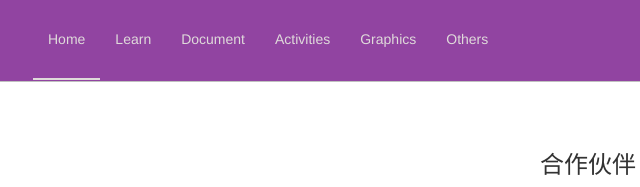
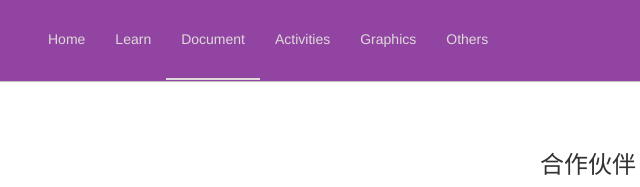
Before and after one commit to erdouzhang/wjs, a plain HTML site: page doc.html in a window 1280 px wide. Shown: the top 187 px of the page, 52-692 px from the left. Drawn offline with Linux system fonts and the light colour scheme; files whose address does not match are found by name.

Commit message:
doc activity repair

```diff
--- a/doc.html
+++ b/doc.html
@@ -45,9 +45,9 @@
 			   		<!-- 导航条列表 -->
 			   		<div class="collapse navbar-collapse" id="bs-example-navbar-collapse-1">
 			   		<ul class="nav navbar-nav">
-			   			<li class="active"><a href="./index.html">Home</a></li>
+			   			<li><a href="./index.html">Home</a></li>
 							<li><a href="./learn.html">Learn</a></li>
-							<li><a href="./doc.html">Document</a></li>
+							<li class="active"><a href="./doc.html">Document</a></li>
 							<li><a href="./activities.html">Activities</a></li>
 							<li><a href="./graphics.html">Graphics</a></li>
 							<li><a href="./others.html">Others</a></li>
```
